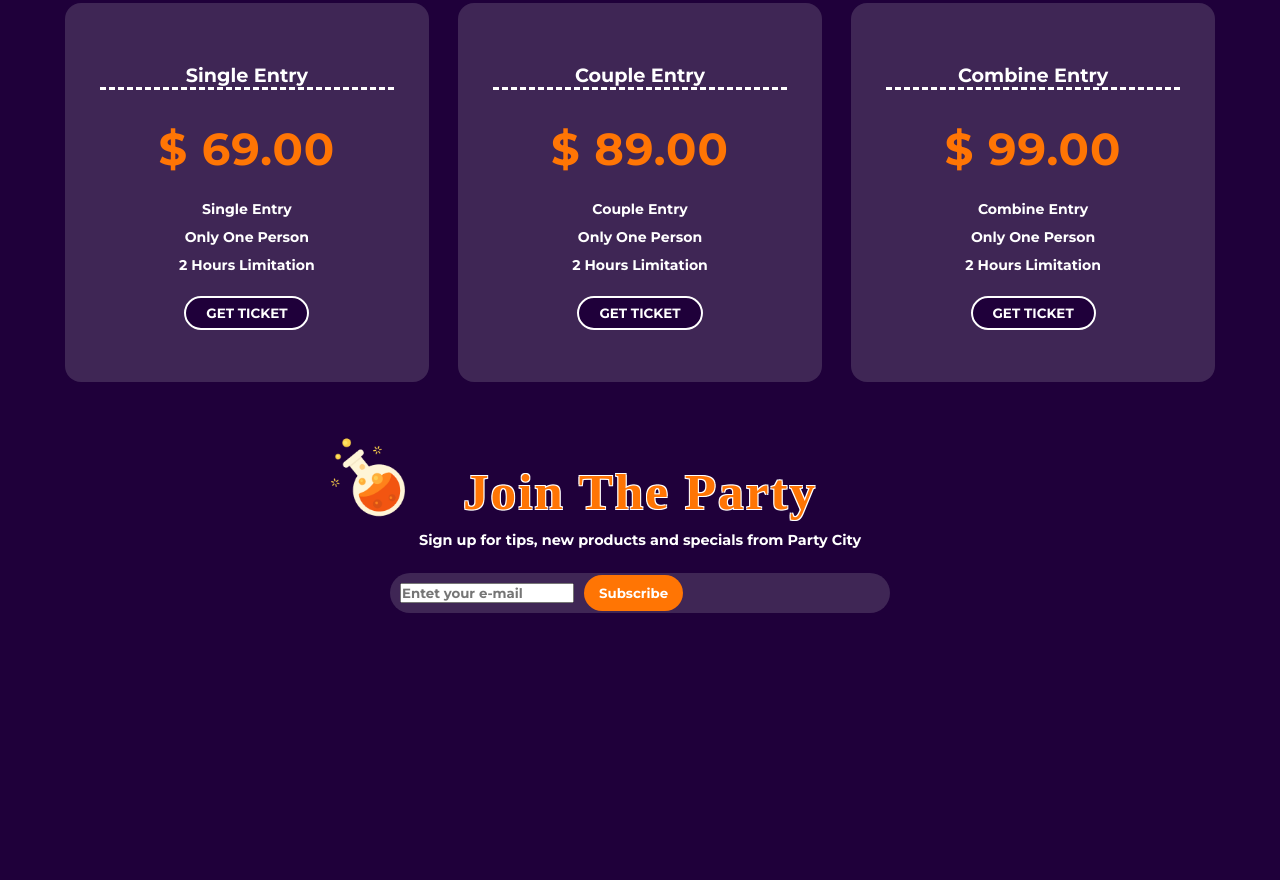
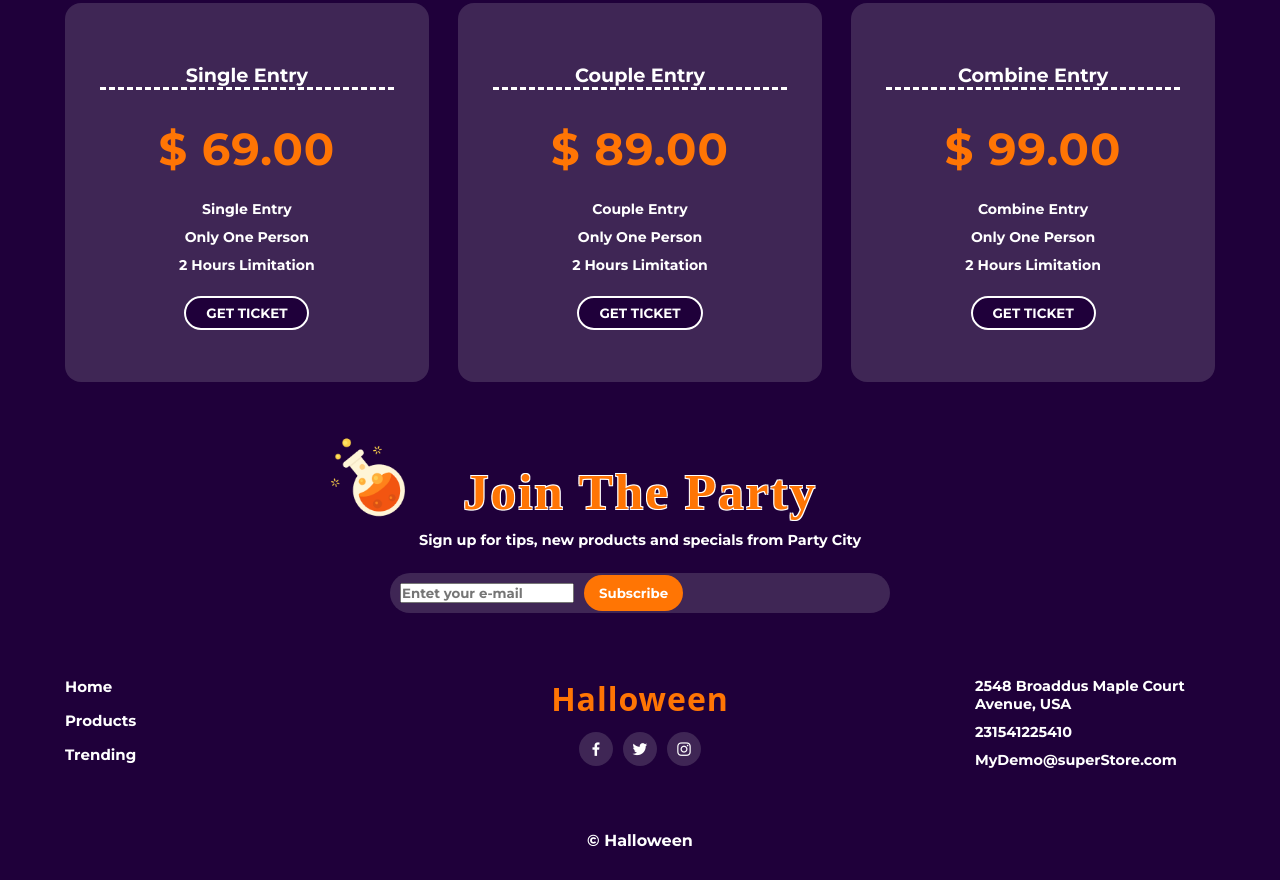
Before and after one commit to SnowFox-95/HalloweenSite, a website: page src/html/index.html in a window 1280 px wide. Shown: the part 2664-3544 px from the top of the page. Before the commit the page ends 3309 px from the top, so only its background shows below. Drawn offline with nearby package versions, Linux system fonts and the light colour scheme; files that its build step writes are made by us from their sources; files whose address does not match are found by name; a web font is replaced by a local one.

Commit message:
[X] footer section

```diff
--- /dev/null
+++ b/src/html/blocks/footer.html
@@ -0,0 +1,21 @@
+<div class="footer container">
+    <div class="footer-box">
+        <a href="#">Home</a>
+        <a href="#">Products</a>
+        <a href="#">Trending</a>
+    </div>
+    <div class="footer-box">
+        <a href="#" class="logo">Halloween</a>
+        <div class="social">
+            <a href=""><i class="bx bxl-facebook"></i></a>
+            <a href=""><i class="bx bxl-twitter"></i></a>
+            <a href=""><i class="bx bxl-instagram"></i></a>
+        </div>
+    </div>
+    <div class="footer-box">
+        <p>2548 Broaddus Maple Court Avenue, USA</p>
+        <p>231541225410</p>
+        <p>MyDemo@superStore.com</p>
+    </div>
+</div>
+<p class="copyright">&#169; Halloween</p>
--- a/src/html/blocks/nav.html
+++ b/src/html/blocks/nav.html
@@ -2,9 +2,9 @@
     <a href="#" class="logo">Halloween</a>
     <div class="navbar">
         <a href="#" class="nav-link">Home</a>
-        <a href="#" class="nav-link">Trending</a>
-        <a href="#" class="nav-link">Products</a>
-        <a href="#" class="nav-link">Tickets</a>
+        <a href="#deals" class="nav-link">Trending</a>
+        <a href="#selling" class="nav-link">Products</a>
+        <a href="#ticket" class="nav-link">Tickets</a>
     </div>
     <div class="menu-icon">
         <div class="line1"></div>
--- a/src/html/index.html
+++ b/src/html/index.html
@@ -8,6 +8,7 @@
 	<title>Halloween WebSite</title>
 	<link rel="stylesheet" href="css/main.min.css">
 	<link rel="stylesheet" href="https://cdn.jsdelivr.net/npm/swiper@11/swiper-bundle.min.css" />
+	<link rel="stylesheet" href="https://unpkg.com/boxicons@2.1.4/css/boxicons.min.css"/>
 	<link rel="shortcut icon" href="img/fav-icon.webp" type="image/x-icon">
 </head>
 
@@ -19,6 +20,7 @@
 	@@include('blocks/selling.html')
 	@@include('blocks/tickets.html')
 	@@include('blocks/subscribe.html')
+	@@include('blocks/footer.html')
 	<script src="https://cdn.jsdelivr.net/npm/swiper@11/swiper-bundle.min.js"></script>
 	<script src="js/main.js"></script>
 </body>
--- a/src/js/main.js
+++ b/src/js/main.js
@@ -1,5 +1,32 @@
-import myswipe from './myswipe';
-import menu from './menu';
+import Swiper from "swiper";
+let menu = document.querySelector(".menu-icon");
 
-menu();
-myswipe();
+menu.onclick = () => {
+  menu.classList.toggle("move");
+};
+
+let swiper = new Swiper(".selling-content", {
+  spaceBetween: 20,
+  centeredSlides: false,
+  autoplay: {
+    delay: 7500,
+    disableOnInteraction: false,
+  },
+
+  navigation: {
+    nextEl: ".swiper-button-next",
+    prevEl: ".swiper-button-prev",
+  },
+  breakpoints: {
+    280: { slidesPerView: 1, spaceBetween: 10 },
+    280: { slidesPerView: 2, spaceBetween: 10 },
+    750: { slidesPerView: 3, spaceBetween: 15 },
+    900: { slidesPerView: 4, spaceBetween: 20 },
+  },
+});
+
+let header = document.querySelector("header");
+
+window.addEventListener("scroll", () => {
+  header.classList.toggle("header-active", window.scrollY > 0);
+});
--- a/src/js/menu.js
+++ /dev/null
@@ -1,5 +0,0 @@
-let menu = document.querySelector(".menu-icon");
-
-menu.onclick = () => {
-  menu.classList.toggle("move");
-};
--- /dev/null
+++ b/src/sass/blocks/footer.scss
@@ -0,0 +1,49 @@
+.footer {
+    display: grid;
+    grid-template-columns: repeat(3, 240px);
+    justify-content: space-between;
+    gap: 2rem;
+    padding: 2rem 0;
+}
+
+.footer-box {
+    display: grid;
+    gap: 10px;
+
+    a {
+        color: var(--text-color);
+        font-size: 0.94rem;
+    }
+
+    .logo {
+        font-size: 2rem;
+        color: var(--main-color);
+        text-align: center;
+    }
+    p{
+       font-size: 0.9rem;
+    }
+}
+
+.social {
+    display: flex;
+    justify-content: center;
+    gap: 10px;
+
+    .bx {
+        background: #3f2655;
+        font-size: 18px;
+        padding: 8px;
+        border-radius: 50%;
+        transition: background .3s ease;
+
+        &:hover {
+            background: var(--main-color);
+            transition: background .3s ease;
+        }
+    }
+}
+.copyright{
+    padding: 30px 0;
+    text-align: center;
+}
--- a/src/sass/blocks/header.scss
+++ b/src/sass/blocks/header.scss
@@ -4,6 +4,12 @@ header {
     left: 0;
     width: 100%;
     z-index: 100;
+    transition: background .3s ease;
+
+    &.header-active {
+        background: var(--body-color);
+        transition: background .3s ease;
+    }
 }
 
 .nav {
--- a/src/sass/main.scss
+++ b/src/sass/main.scss
@@ -13,3 +13,4 @@
 @import 'blocks/tickets';
 @import 'blocks/ticket_content';
 @import 'blocks/subscribe';
+@import 'blocks/footer';
```
Also changed, not shown: src/js/myswipe.js (deleted, +0 -22 lines).
